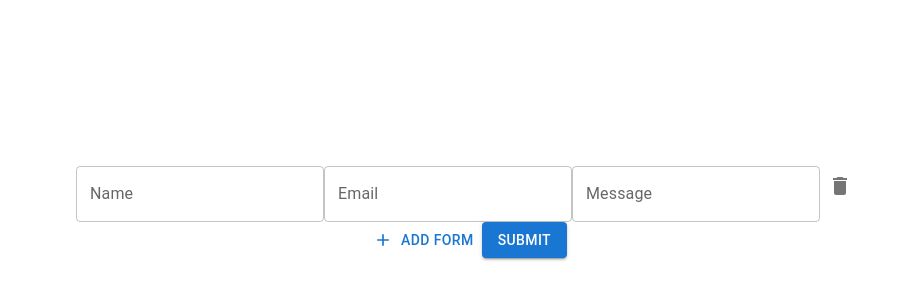
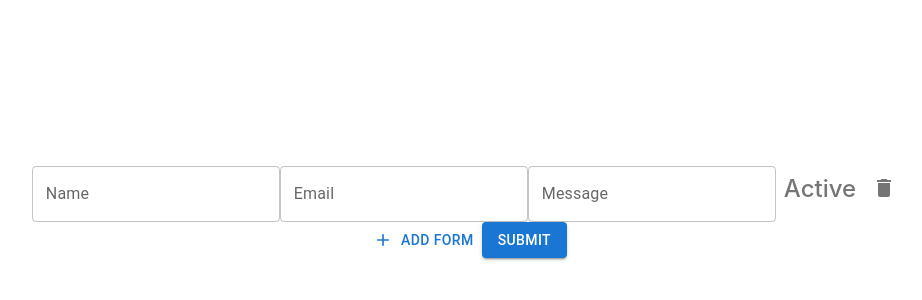
Before and after one commit to kei-kmj/study_react_hook_form, a React (Vite) app: page / in a window 1280 px wide. Shown: the part 188-488 px from the top of the page, without its empty margins (172-1094 px from the left). Built offline with nearby package versions, Linux system fonts and the light colour scheme.

Commit message:
[update]is active属性の追加

```diff
--- a/src/App.tsx
+++ b/src/App.tsx
@@ -9,6 +9,7 @@ type FormValues = {
   name: string
   email: string
   message: string
+  isActive: boolean
 }
 
 type FormArray = {
@@ -21,7 +22,7 @@ export const App = () => {
     // reset: フォームの値をリセットする関数
     {
       defaultValues: {
-        formData: [{name: '', email: '', message: ''}],
+        formData: [{name: '', email: '', message: '', isActive: true}],
       }
     }
   );
@@ -62,6 +63,15 @@ export const App = () => {
               control={control}
               render={({field}) => <TextField {...field} label="Message"/>}
             />
+            <Controller
+              name={`formData.${index}.isActive`}
+              control={control}
+              render={({field}) => (
+                <IconButton onClick={() => field.onChange(!field.value)}>
+                  {field.value ? 'Active' : 'Inactive'}
+                </IconButton>
+              )} />
+
             <IconButton onClick={() => remove(index)}>
               <DeleteIcon/>
             </IconButton>
```
